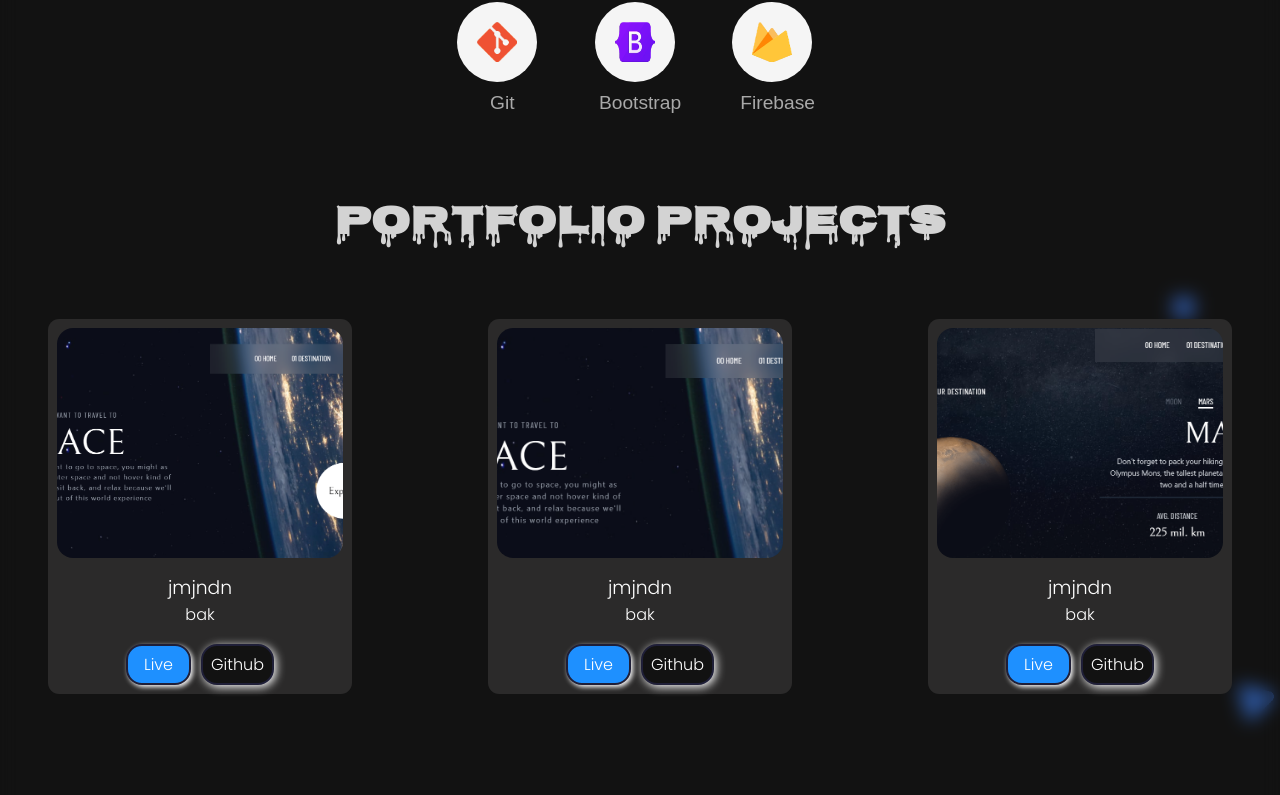
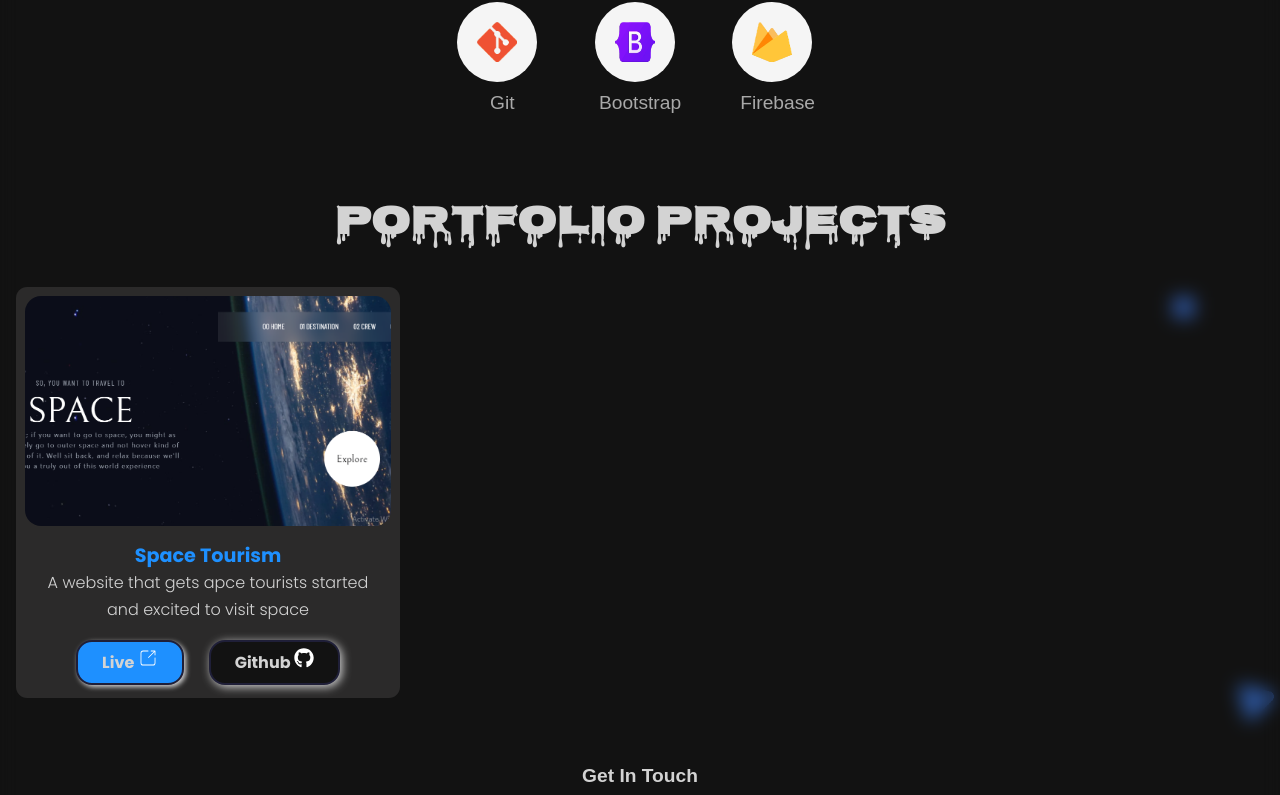
Before and after one commit to hamzeey/my_Portfolio, a React (Vite) app: page / in a window 1280 px wide. Shown: the part 1980-2775 px from the top of the page. Built offline with nearby package versions, Linux system fonts and the light colour scheme; a web font is replaced by a local one.

Commit message:
portfolio section completed..Responsive on all screens

```diff
--- a/src/Components/Projectss/Projects.css
+++ b/src/Components/Projectss/Projects.css
@@ -28,13 +28,13 @@
 .works-wrapper {
     display: grid;
     grid-template-columns: repeat(3, 1fr);
-    gap: 2.5rem;
+    gap: 1rem;
 }
 
 .contaiiner {
     background-color: #2b2a2a;
     padding: 0.5rem;
-    margin: 3rem;
+    margin: 1rem;
     border-radius: 0.7rem;
     color: black;
     cursor: pointer;
@@ -45,7 +45,7 @@
 }
 
 .contaiiner:hover {
-    transform: scale();
+    box-shadow: 0 0 25px rgba(175, 166, 166, 0.2);
 }
 
 .portfolio-img {
@@ -84,15 +84,33 @@
     display: flex;
     justify-content: center;
     align-items: center;
-    gap: 10px;
+    gap: 25px;
     margin-top: 0.5rem;
+    margin-bottom: 0.3rem;
+}
+
+.project-name {
+    font-size: larger;
+    font-weight: bold;
+    color: var(--dodge-blue);
+}
+
+.project-desc {
+    text-align: center;
+    color: var(--light-grey);
+}
+
+.ctaa a {
+    font-size: medium;
+    font-weight: bold;
+    color: var(--light-grey);
 }
 
 .btn2 {
     width: max-content;
     display: inline-block;
     color: white;
-    padding: 0.3rem 1rem;
+    padding: 0.4rem 1.5rem;
     cursor: pointer;
     border: 2px solid var(--darkest-blue);
     border-radius: 1rem;
@@ -102,7 +120,7 @@
 }
 
 .btn2:hover {
-    background: var(--dark-grey);
+    background: #2b2a2a;
     border: 2px solid var(--light-blue);
 }
 
@@ -110,7 +128,7 @@
     width: max-content;
     display: inline-block;
     color: white;
-    padding: 0.3rem 0.5rem;
+    padding: 0.4rem 1.5rem;
     cursor: pointer;
     border: 2px solid var(--darkest-blue);
     border-radius: 1rem;
@@ -122,4 +140,26 @@
 .btnn:hover {
     background: var(--dark-grey);
     border: 2px solid var(--light-blue);
+
 }
+
+
+@media screen and (max-width:600px) {
+    .works-wrapper {
+        grid-template-columns: 1fr;
+    }
+
+    .projects-header h2 {
+        font-size: 1.4rem;
+        font-weight: 400;
+        text-align: center;
+    }
+}
+
+
+@media screen and (min-width:601px) and (max-width:1023px) {
+
+    .works-wrapper {
+        grid-template-columns: repeat(2, 1fr);
+    }
+}
--- a/src/Components/Projectss/Projects.jsx
+++ b/src/Components/Projectss/Projects.jsx
@@ -1,9 +1,19 @@
 // import React from 'react'
 import './Projects.css'
 import space from '../../Assets/space-tourism.png'
-import space2 from '../../Assets/space2.png'
-import space3 from '../../Assets/space3.png'
+import { CiShare1 } from "react-icons/ci";
+import { FaGithub } from "react-icons/fa";
 
+
+const data = [
+
+    {
+        id: 1,
+        image: space,
+        title: "Space Tourism",
+        desc: "A website that gets apce tourists started and excited to visit space"
+    }
+]
 function Projects() {
     return (
         <section id='Projects' className='projects'>
@@ -14,50 +24,29 @@ function Projects() {
                 <div className="works-wrapper">
 
                     {/* this is where the map would start */}
-                    <div className="contaiiner">
+                    {
+                        data.map(({ id, image, title, desc }) => {
+                            return (
+                                <div className="contaiiner" key={id}>
                                     <div className="portfolio-img">
-                            <img src={space} alt="" />
+                                        <img src={image} alt="" />
                                         <div className="img-hover"></div>
                                     </div>
                                     <div className="portfolio-text">
-                            <h3 className='project-name'>jmjndn</h3>
-                            <p className='project-desc'>bak</p>
+                                        <h3 className='project-name'>{title}</h3>
+                                        <p className='project-desc'>{desc}</p>
                                     </div>
                                     <div className='ctaa'>
-                            <a href="" className='btn2'>Live</a>
-                            <a href="" className='btnn'>Github</a>
+                                        <a href="https://space-tourism-omega-nine.vercel.app/" className='btn2' target='_blank' rel="noreferrer">Live <CiShare1 size={20} /></a>
+                                        <a href="https://github.com/hamzeey/space" className='btnn' target='_blank' rel="noreferrer">Github <FaGithub size={20} /></a>
                                     </div>
                                 </div>
+                            )
+                        })
+                    }
 
-                    <div className="contaiiner">
-                        <div className="portfolio-img">
-                            <img src={space2} alt="" />
-                            <div className="img-hover"></div>
-                        </div>
-                        <div className="portfolio-text">
-                            <h3 className='project-name'>jmjndn</h3>
-                            <p className='project-desc'>bak</p>
-                        </div>
-                        <div className='ctaa'>
-                            <a href="" className='btn2'>Live</a>
-                            <a href="" className='btnn'>Github</a>
-                        </div>
-                    </div>
 
-                    <div className="contaiiner">
-                        <div className="portfolio-img">
-                            <img src={space3} alt="" />
-                            <div className="img-hover"></div>
-                        </div>
-                        <div className="portfolio-text">
-                            <h3 className='project-name'>jmjndn</h3>
-                            <p className='project-desc'>bak</p>
-                        </div>
-                        <div className='ctaa'>
-                            <a href="" className='btn2'>Live</a>
-                            <a href="" className='btnn'>Github</a>
-                        </div>
-                    </div>
+
                 </div>
             </div>
         </section>
```
Lines whose indentation alone changed are shown as unchanged.
